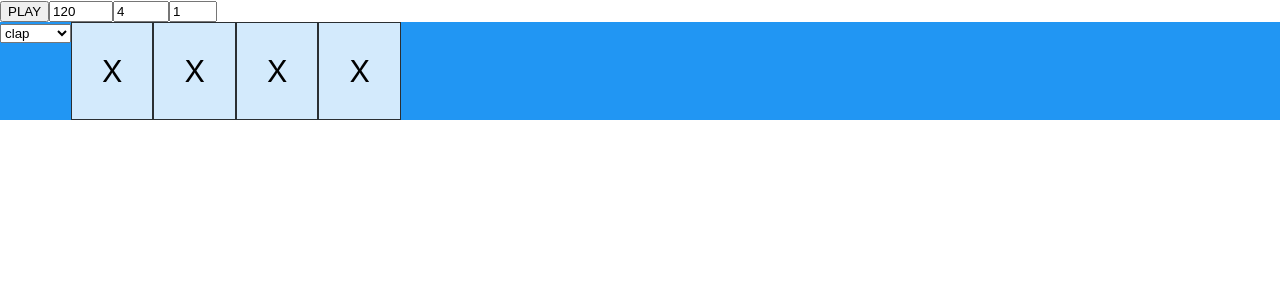
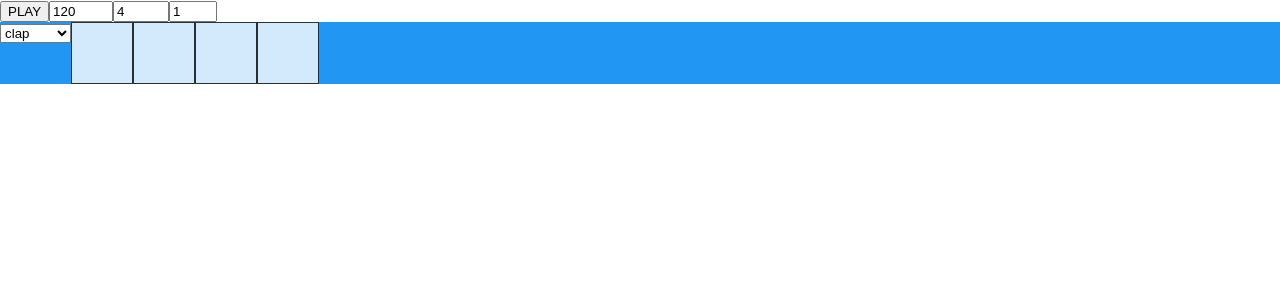
Before and after one commit to Basile-Lequeux/sandbox-music, a React (Create React App) app: page / in a window 1280 px wide. Shown: the top 300 px of the page. Built offline with nearby package versions, Linux system fonts and the light colour scheme.

Commit message:
fix display

```diff
--- a/src/App.js
+++ b/src/App.js
@@ -109,6 +109,13 @@ const styles = {
         fontSize: "30px",
         textAlign: "center",
     },
+    gridItemColoredNote: {
+      backgroundColor: "rgba(125, 69, 145, 0.8)",
+      border: "1px solid rgba(0, 0, 0, 0.8)",
+      padding: "30px",
+      fontSize: "30px",
+      textAlign: "center",
+  },
 };
 
 export default App;
--- a/src/Track.js
+++ b/src/Track.js
@@ -1,34 +1,43 @@
-import React from 'react';
-import {drumKitList} from "./PlaySound";
+import React from "react";
+import { drumKitList } from "./PlaySound";
 
 export default function Track({
   track,
   styles,
   cursor,
   handleSetTrack,
-    handleChangeInstrument
+  handleChangeInstrument,
 }) {
-
   return (
     <div style={styles.gridContainer}>
       <div>
-                <div value={track.instrument} onChange={(e) => handleChangeInstrument(track.id, e.target.value)}>
+        <div
+          value={track.instrument}
+          onChange={(e) => handleChangeInstrument(track.id, e.target.value)}
+        >
           <select>
             {drumKitList.map((elem, i) => (
-                            <option key={i} value={elem.label}>{elem.label}</option>
+              <option key={i} value={elem.label}>
+                {elem.label}
+              </option>
             ))}
           </select>
         </div>
       </div>
-            {track && track.notes.length !== 0 &&
+      {track &&
+        track.notes.length !== 0 &&
         track.notes.map((note, index) => (
           <div
             key={index}
-                        style={cursor === index ? styles.gridItemColored : styles.gridItem}
+            style={
+                cursor === index
+                ? styles.gridItemColored
+                : note && note.isActive
+                ? styles.gridItemColoredNote
+                : styles.gridItem
+            }
             onClick={() => handleSetTrack(track.id, index)}
-                    >
-                        {note && note.isActive ? "♩" : "X"}
-                    </div>
+          />
         ))}
     </div>
   );
```
Lines whose indentation alone changed are shown as unchanged.
